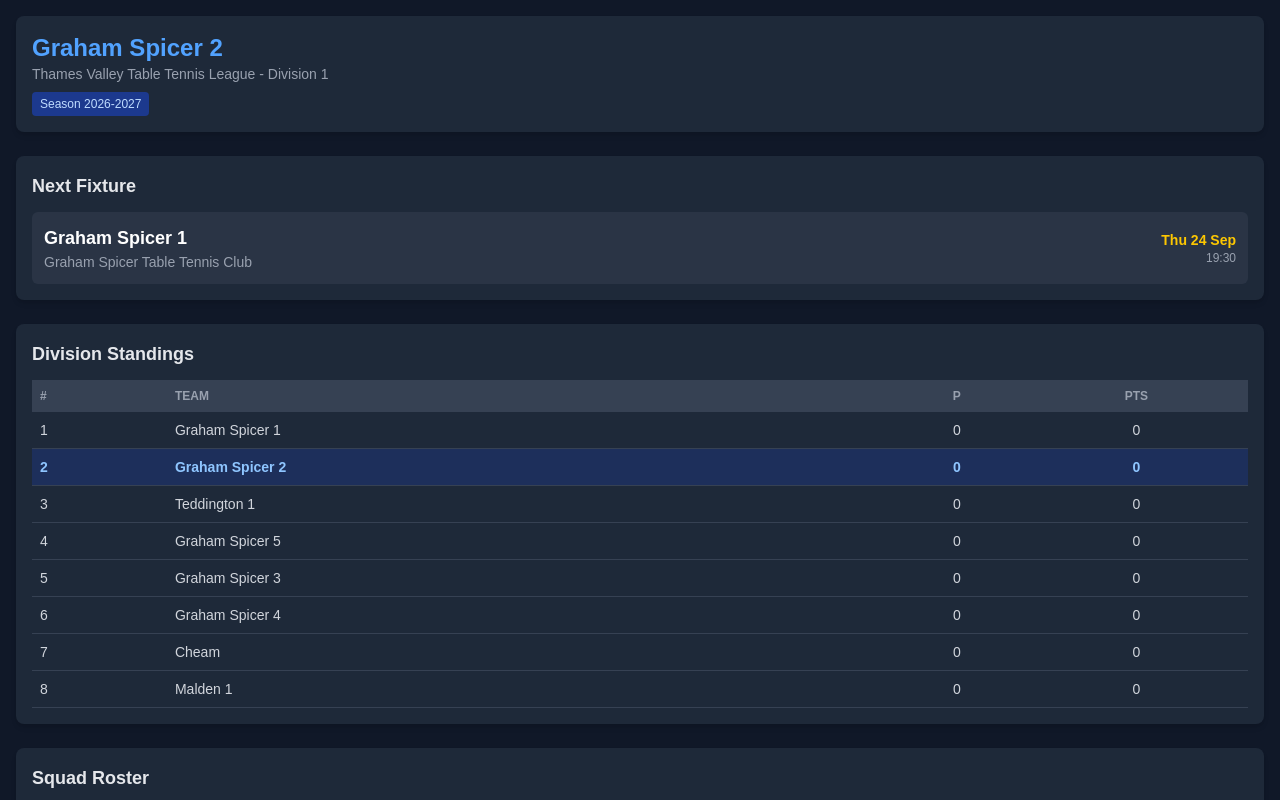
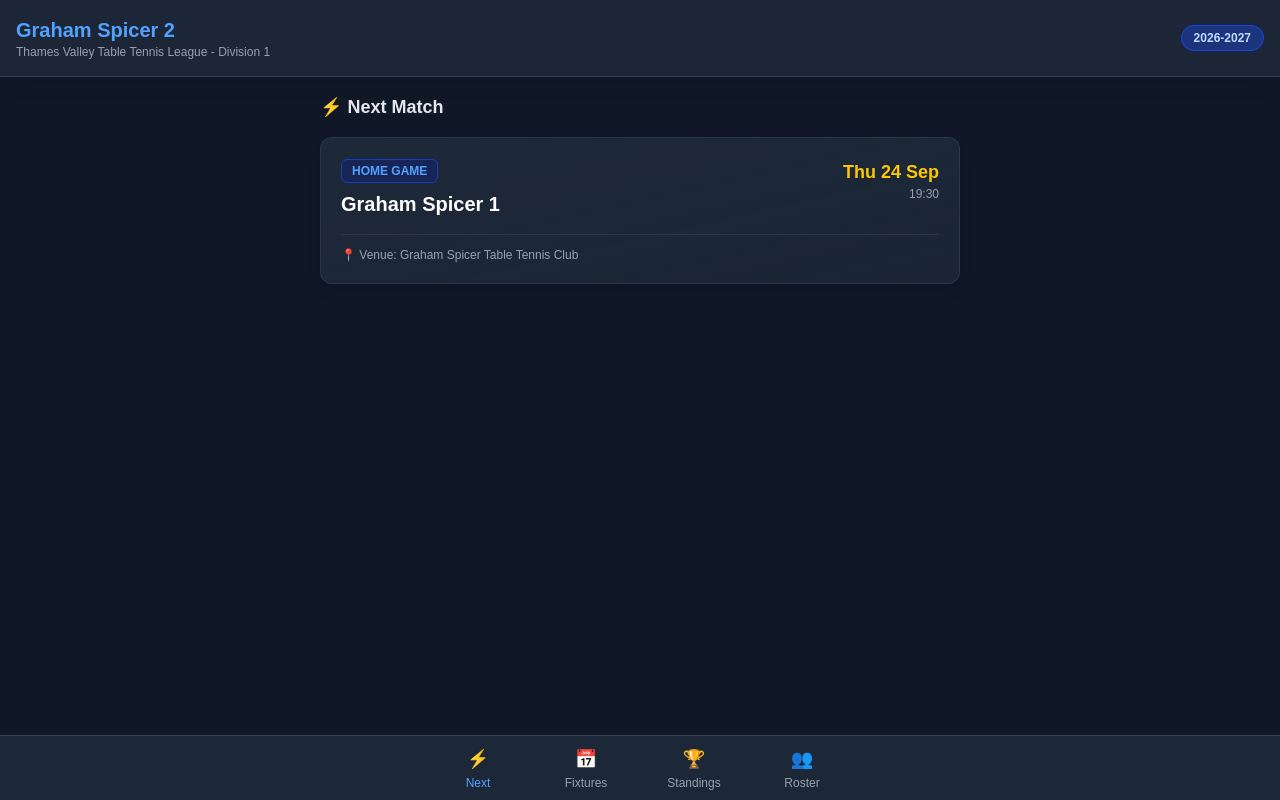
Before and after one commit to CCShum123/graham-spicer-dashboard, a Next.js app: page / in a window 1280 px wide. Shown: the top 800 px of the page. Built offline with nearby package versions, Linux system fonts and the light colour scheme.

Commit message:
Add App bottom navigation bar and tabs

```diff
--- a/app/page.tsx
+++ b/app/page.tsx
@@ -6,19 +6,20 @@ export default function Home() {
   const [data, setData] = useState<any>(null);
   const [loading, setLoading] = useState(true);
   const [error, setError] = useState<string | null>(null);
+  const [activeTab, setActiveTab] = useState<'next' | 'fixtures' | 'standings' | 'roster'>('next');
 
   useEffect(() => {
     async function fetchData() {
       try {
         const res = await fetch('/api/team-data');
         if (!res.ok) {
-          throw new Error(`API error: ${res.status}`);
+          throw new Error(`API status: ${res.status}`);
         }
         const json = await res.json();
         if (json.success && json.data) {
           setData(json.data);
         } else {
-          throw new Error('Invalid API response structure');
+          throw new Error('Data format error');
         }
       } catch (err: any) {
         console.error('Fetch error:', err);
@@ -34,7 +35,10 @@ export default function Home() {
   if (loading) {
     return (
       <div className="flex min-h-screen items-center justify-center bg-gray-900 text-white">
-        <p className="animate-pulse text-lg">Loading team dashboard...</p>
+        <div className="text-center">
+          <div className="mx-auto mb-4 h-10 w-10 animate-spin rounded-full border-4 border-blue-500 border-t-transparent"></div>
+          <p className="animate-pulse text-lg font-medium">Loading Graham Spicer 2 Dashboard...</p>
+        </div>
       </div>
     );
   }
@@ -55,79 +59,181 @@ export default function Home() {
   }
 
   return (
-    <main className="min-h-screen bg-gray-900 p-4 text-white pb-20">
-      {/* Header */}
-      <header className="mb-6 rounded-lg bg-gray-800 p-4 shadow-md">
-        <h1 className="text-2xl font-bold text-blue-400">{data?.teamName || 'Graham Spicer 2'}</h1>
-        <p className="text-sm text-gray-400">{data?.league}</p>
-        <span className="mt-2 inline-block rounded bg-blue-900 px-2 py-1 text-xs text-blue-200">
-          Season {data?.season}
+    <main className="min-h-screen bg-gray-900 text-white pb-24">
+      {/* Top Header */}
+      <header className="sticky top-0 z-10 bg-gray-800/90 p-4 shadow-lg backdrop-blur-md border-b border-gray-700">
+        <div className="flex justify-between items-center">
+          <div>
+            <h1 className="text-xl font-bold text-blue-400">{data?.teamName || 'Graham Spicer 2'}</h1>
+            <p className="text-xs text-gray-400">{data?.league}</p>
+          </div>
+          <span className="rounded-full bg-blue-900/80 px-3 py-1 text-xs font-semibold text-blue-200 border border-blue-700">
+            {data?.season || '2026-2027'}
           </span>
+        </div>
       </header>
 
-      {/* Next Fixture */}
-      <section className="mb-6 rounded-lg bg-gray-800 p-4 shadow-md">
-        <h2 className="mb-3 text-lg font-semibold text-gray-200">Next Fixture</h2>
-        <div className="flex justify-between items-center bg-gray-700/50 p-3 rounded-md">
+      {/* Main Content Area based on Active Tab */}
+      <div className="p-4 space-y-6 max-w-2xl mx-auto">
+
+        {/* TAB 1: NEXT MATCH */}
+        {activeTab === 'next' && (
+          <section className="space-y-4">
+            <h2 className="text-lg font-semibold text-gray-200 flex items-center gap-2">
+              <span>⚡ Next Match</span>
+            </h2>
+            <div className="rounded-xl bg-gradient-to-br from-gray-800 to-gray-800/80 p-5 shadow-lg border border-gray-700/60">
+              <div className="flex justify-between items-start mb-4">
                 <div>
-            <p className="font-bold text-lg">{data?.nextFixture?.opponent || 'TBD'}</p>
-            <p className="text-sm text-gray-400">{data?.nextFixture?.venue || 'TBD'}</p>
+                  <span className="text-xs font-semibold text-blue-400 bg-blue-950 px-2.5 py-1 rounded-md border border-blue-800">
+                    HOME GAME
+                  </span>
+                  <h3 className="text-xl font-bold mt-2">{data?.nextFixture?.opponent || 'Graham Spicer 1'}</h3>
                 </div>
                 <div className="text-right">
-            <p className="text-sm font-semibold text-yellow-400">{data?.nextFixture?.date || '-'}</p>
-            <p className="text-xs text-gray-400">{data?.nextFixture?.time || '-'}</p>
+                  <p className="text-lg font-bold text-yellow-400">{data?.nextFixture?.date || 'Thu 24 Sep'}</p>
+                  <p className="text-xs text-gray-400">{data?.nextFixture?.time || '19:30'}</p>
+                </div>
+              </div>
+              <div className="border-t border-gray-700/60 pt-3 text-xs text-gray-400 flex items-center gap-1">
+                <span>📍 Venue: {data?.nextFixture?.venue || 'Graham Spicer Table Tennis Club'}</span>
               </div>
             </div>
           </section>
+        )}
 
-      {/* Standings */}
-      <section className="mb-6 rounded-lg bg-gray-800 p-4 shadow-md">
-        <h2 className="mb-3 text-lg font-semibold text-gray-200">Division Standings</h2>
-        <div className="overflow-x-auto">
+        {/* TAB 2: FIXTURES */}
+        {activeTab === 'fixtures' && (
+          <section className="space-y-4">
+            <h2 className="text-lg font-semibold text-gray-200 flex items-center gap-2">
+              <span>📅 Upcoming Fixtures</span>
+            </h2>
+            <div className="space-y-3">
+              {data?.fixtures?.map((item: any, idx: number) => (
+                <div key={idx} className="flex items-center justify-between rounded-xl bg-gray-800 p-4 shadow-md border border-gray-700/50">
+                  <div className="flex items-center space-x-3">
+                    <div className="flex flex-col items-center justify-center rounded-lg bg-blue-900/40 p-2 min-w-[50px] border border-blue-800/50">
+                      <span className="text-xs font-bold text-blue-400">{item.month}</span>
+                      <span className="text-lg font-bold text-white">{item.date}</span>
+                    </div>
+                    <div>
+                      <p className="font-semibold text-sm">{item.homeTeam} vs {item.awayTeam}</p>
+                      <p className="text-xs text-gray-400">{item.type} • {item.time}</p>
+                    </div>
+                  </div>
+                  <span className="text-xs font-medium text-yellow-400 bg-yellow-950/50 px-2 py-1 rounded border border-yellow-800/40">
+                    {item.status}
+                  </span>
+                </div>
+              ))}
+            </div>
+          </section>
+        )}
+
+        {/* TAB 3: STANDINGS */}
+        {activeTab === 'standings' && (
+          <section className="space-y-4">
+            <h2 className="text-lg font-semibold text-gray-200 flex items-center gap-2">
+              <span>🏆 Division 1 Standings</span>
+            </h2>
+            <div className="overflow-hidden rounded-xl bg-gray-800 shadow-md border border-gray-700/50">
               <table className="w-full text-left text-sm text-gray-300">
-            <thead className="bg-gray-700 text-xs uppercase text-gray-400">
+                <thead className="bg-gray-700/60 text-xs uppercase text-gray-400">
                   <tr>
-                <th className="p-2">#</th>
-                <th className="p-2">Team</th>
-                <th className="p-2 text-center">P</th>
-                <th className="p-2 text-center">PTS</th>
+                    <th className="p-3">#</th>
+                    <th className="p-3">Team</th>
+                    <th className="p-3 text-center">P</th>
+                    <th className="p-3 text-center">PTS</th>
                   </tr>
                 </thead>
-            <tbody>
+                <tbody className="divide-y divide-gray-700/50">
                   {data?.standings?.map((item: any) => (
                     <tr
                       key={item.team}
-                  className={`border-b border-gray-700 ${
-                    item.isMyTeam ? 'bg-blue-900/40 font-bold text-blue-300' : ''
-                  }`}
+                      className={item.isMyTeam ? 'bg-blue-900/40 font-bold text-blue-300' : 'hover:bg-gray-700/30'}
                     >
-                  <td className="p-2">{item.pos}</td>
-                  <td className="p-2">{item.team}</td>
-                  <td className="p-2 text-center">{item.p}</td>
-                  <td className="p-2 text-center">{item.pts}</td>
+                      <td className="p-3">{item.pos}</td>
+                      <td className="p-3">{item.team}</td>
+                      <td className="p-3 text-center">{item.p}</td>
+                      <td className="p-3 text-center font-bold text-yellow-400">{item.pts}</td>
                     </tr>
                   ))}
                 </tbody>
               </table>
             </div>
           </section>
+        )}
 
-      {/* Roster */}
-      <section className="rounded-lg bg-gray-800 p-4 shadow-md">
-        <h2 className="mb-3 text-lg font-semibold text-gray-200">Squad Roster</h2>
-        <div className="grid grid-cols-1 gap-2 sm:grid-cols-2">
+        {/* TAB 4: ROSTER */}
+        {activeTab === 'roster' && (
+          <section className="space-y-4">
+            <h2 className="text-lg font-semibold text-gray-200 flex items-center gap-2">
+              <span>👥 Squad Roster</span>
+            </h2>
+            <div className="grid grid-cols-1 gap-2.5 sm:grid-cols-2">
               {data?.players?.map((player: any) => (
-            <div key={player.number} className="flex items-center space-x-3 bg-gray-700/40 p-2 rounded-md">
-              <span className="flex h-7 w-7 items-center justify-center rounded-full bg-blue-600 text-xs font-bold">
+                <div key={player.number} className="flex items-center space-x-3 rounded-xl bg-gray-800 p-3 shadow-md border border-gray-700/50">
+                  <span className="flex h-8 w-8 items-center justify-center rounded-full bg-blue-600 text-xs font-bold text-white">
                     {player.number}
                   </span>
                   <div>
-                <p className="text-sm font-medium">{player.name}</p>
+                    <p className="text-sm font-semibold">{player.name}</p>
+                    <p className="text-[10px] text-gray-400">{player.subName}</p>
                   </div>
                 </div>
               ))}
             </div>
           </section>
+        )}
+
+      </div>
+
+      {/* Bottom App Navigation Bar */}
+      <nav className="fixed bottom-0 left-0 right-0 z-20 bg-gray-800/95 border-t border-gray-700 backdrop-blur-lg">
+        <div className="flex justify-around items-center h-16 max-w-md mx-auto px-2">
+
+          <button
+            onClick={() => setActiveTab('next')}
+            className={`flex flex-col items-center justify-center w-full h-full text-xs font-medium transition-colors ${
+              activeTab === 'next' ? 'text-blue-400' : 'text-gray-400 hover:text-gray-200'
+            }`}
+          >
+            <span className="text-lg mb-0.5">⚡</span>
+            <span>Next</span>
+          </button>
+
+          <button
+            onClick={() => setActiveTab('fixtures')}
+            className={`flex flex-col items-center justify-center w-full h-full text-xs font-medium transition-colors ${
+              activeTab === 'fixtures' ? 'text-blue-400' : 'text-gray-400 hover:text-gray-200'
+            }`}
+          >
+            <span className="text-lg mb-0.5">📅</span>
+            <span>Fixtures</span>
+          </button>
+
+          <button
+            onClick={() => setActiveTab('standings')}
+            className={`flex flex-col items-center justify-center w-full h-full text-xs font-medium transition-colors ${
+              activeTab === 'standings' ? 'text-blue-400' : 'text-gray-400 hover:text-gray-200'
+            }`}
+          >
+            <span className="text-lg mb-0.5">🏆</span>
+            <span>Standings</span>
+          </button>
+
+          <button
+            onClick={() => setActiveTab('roster')}
+            className={`flex flex-col items-center justify-center w-full h-full text-xs font-medium transition-colors ${
+              activeTab === 'roster' ? 'text-blue-400' : 'text-gray-400 hover:text-gray-200'
+            }`}
+          >
+            <span className="text-lg mb-0.5">👥</span>
+            <span>Roster</span>
+          </button>
+
+        </div>
+      </nav>
     </main>
   );
 }
```
Lines whose indentation alone changed are shown as unchanged.
